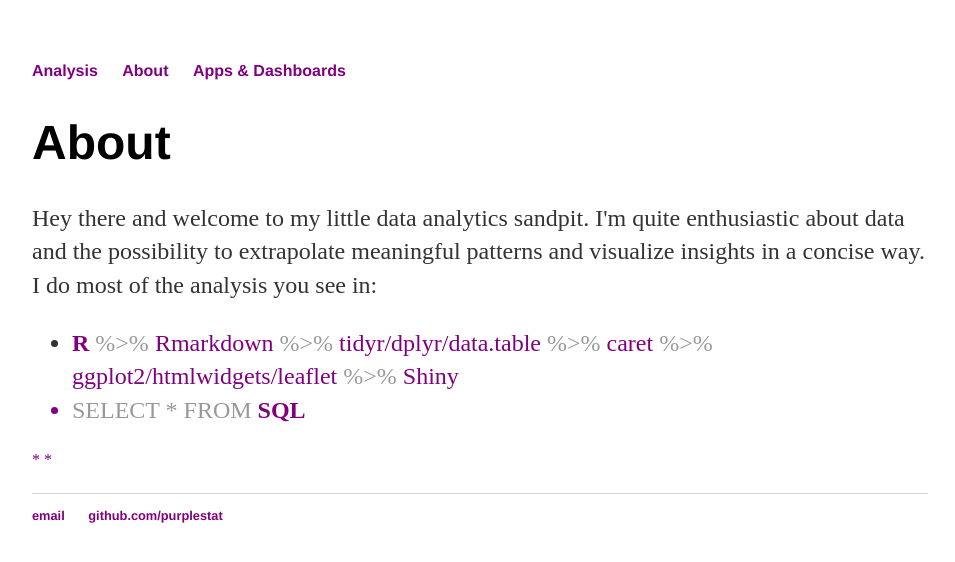
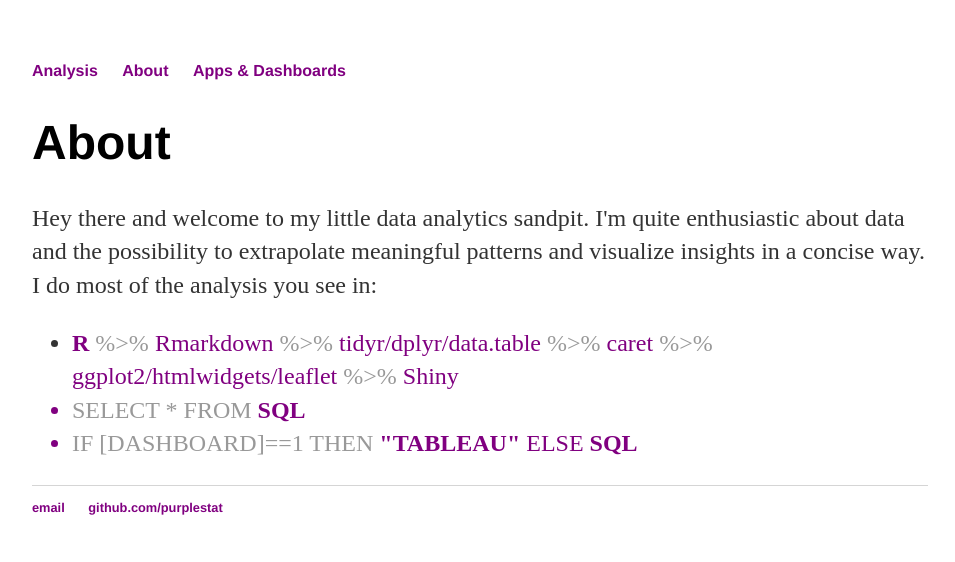
Before and after one commit to purplestat/purplestat.github.io, a Jekyll site: the page built from about/index.html, in a window 1280 px wide. Shown: the top 562 px of the page, without its empty margins (160-1115 px from the left). Built offline with Jekyll 4.4.1, drawn with Linux system fonts in a browser that asks for light colours.

Commit message:
Update index.html

```diff
--- a/about/index.html
+++ b/about/index.html
@@ -8,11 +8,10 @@
 				the possibility to extrapolate meaningful patterns and visualize insights in a concise way.<br>
 				I do most of the analysis you see in:
 				<ul>
-					<li><span><FONT COLOR="purple"><b>R</b> <FONT COLOR="#999">%>% <FONT COLOR="purple">Rmarkdown <FONT COLOR="#999">%>% <FONT COLOR="purple">tidyr/dplyr/data.table <FONT COLOR="#999">%>% <FONT COLOR="purple">caret <FONT COLOR="#999">%>% <FONT COLOR="purple">ggplot2/htmlwidgets/leaflet <FONT COLOR="#999">%>% <FONT COLOR="purple">Shiny</span></li>
-				<li><span> <FONT COLOR="#999"> SELECT * FROM <FONT COLOR="purple"> <b>SQL</b></span></li>
+				<li><span><FONT COLOR="purple"><b>R</b> <FONT COLOR="#999">%>% <FONT COLOR="purple">Rmarkdown <FONT COLOR="#999">%>% <FONT COLOR="purple">tidyr/dplyr/data.table <FONT COLOR="#999">%>% <FONT COLOR="purple">caret <FONT COLOR="#999">%>% <FONT COLOR="purple">ggplot2/htmlwidgets/leaflet <FONT COLOR="#999">%>% <FONT COLOR="purple">Shiny</span></li>
+				<li><span><FONT COLOR="#999"> SELECT * FROM <FONT COLOR="purple"> <b>SQL</b></span></li>
+			        <li><span><FONT COLOR="#999"> IF [DASHBOARD]==1 THEN <FONT COLOR="purple"><b>"TABLEAU"</b> ELSE  <FONT COLOR="purple"> <b>SQL</b></span></li>
 						</ul>
-				*
-				*
 
 
 
```
